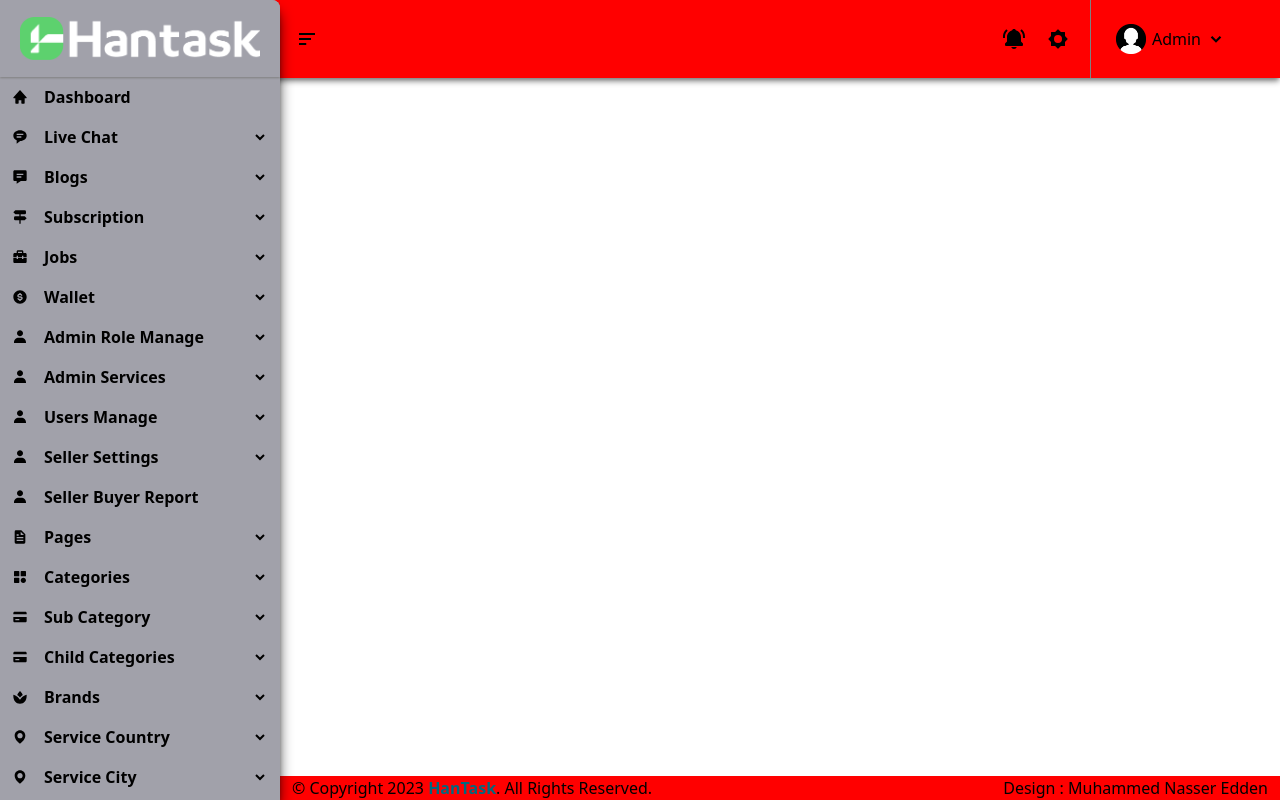
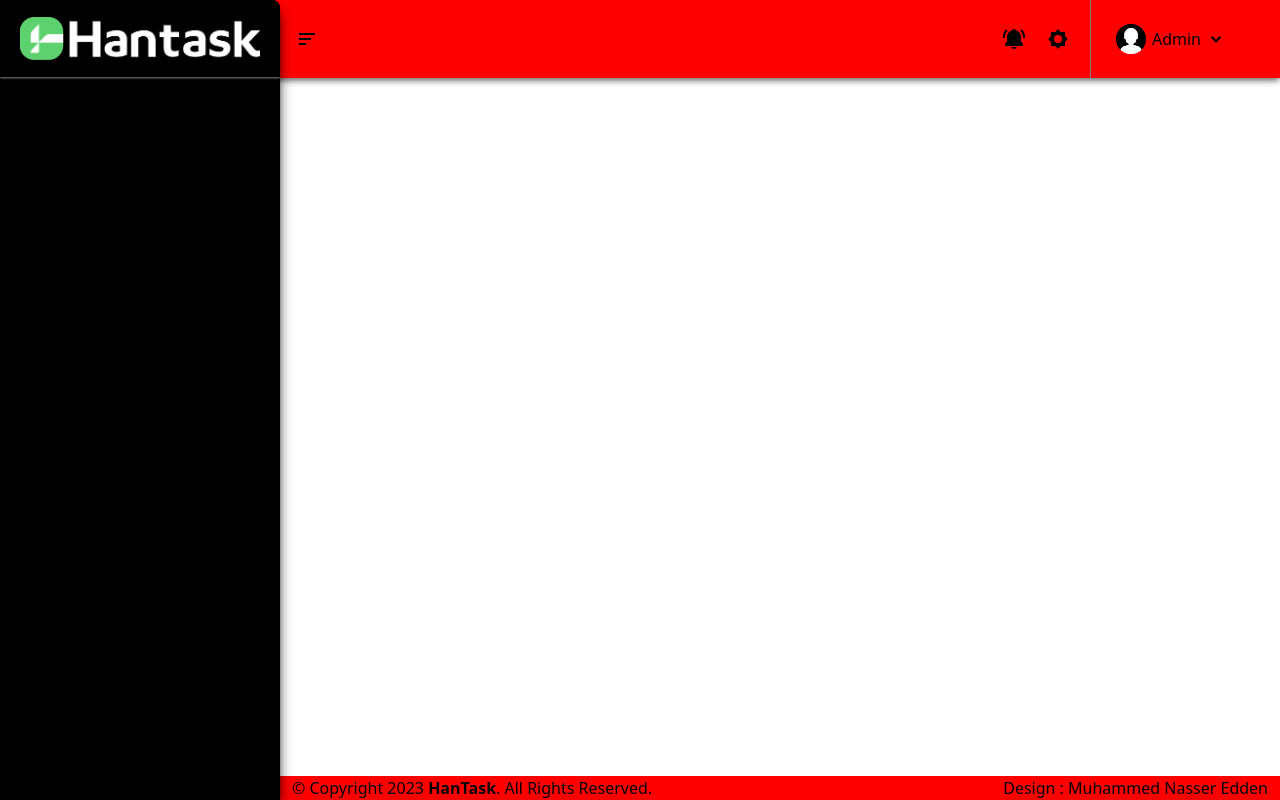
Before and after one commit to abdalkareemwanly/hantask-frontend, a React (Vite) app: page / in a window 1280 px wide. Built offline with nearby package versions, Linux system fonts and the light colour scheme.

Commit message:
naser test

```diff
--- a/tailwind.config.js
+++ b/tailwind.config.js
@@ -7,11 +7,11 @@ export default {
   theme: {
     extend: {
       colors: {
-        'primary-color': '#00697f',
-        'secondary-color': '#5dd16e',
-        'dark-gray-color': '#27272a',
-        'hard-gray-color': '#3f3f46',
-        'gray-color': '#a1a1aa',
+        'primary-color': '#000',
+        'secondary-color': '#000',
+        'dark-gray-color': '#000',
+        'hard-gray-color': '#000',
+        'gray-color': '#000',
         'md-gray-color': '#f00',
         'light-gray-color': '#f00',
         'dark-color': '#f00',
```
